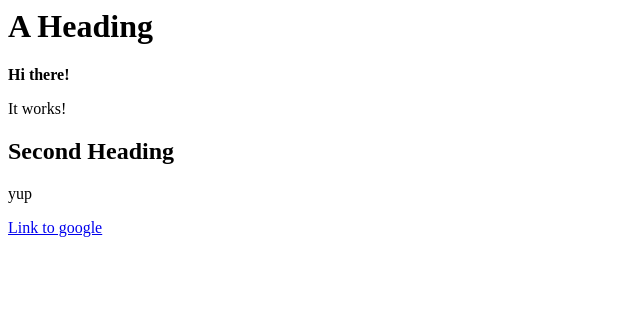
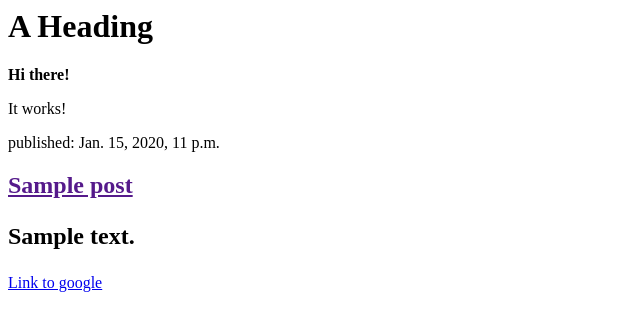
Before and after one commit to michaeladayshchan/my-first-blog, a Django app: template blog/templates/blog/post_list.html in a window 1280 px wide. Shown: the top 331 px of the page, without its empty margins (0-640 px from the left). Run offline with Django 3.2, Linux system fonts and the light colour scheme; the template is opened without the code that fills it: values that come from a table or form of the project are taken from there, others are empty; tables that the repository leaves empty hold one stand-in row (values such as "Sample post").

Commit message:
Modified templates to display posts from database.

```diff
--- a/blog/templates/blog/post_list.html
+++ b/blog/templates/blog/post_list.html
@@ -9,10 +9,13 @@
     <strong>Hi there!</strong>
     <p>It works!</p>
   </div>
-  <div>
-    <h2>Second Heading</h2>
-    <p>yup<p>
-  </div>
+  {% for post in posts %}
+    <div>
+      <p>published: {{ post.published_date }}</p>
+      <h2><a href="">{{ post.title }}</a><h2>
+      <p>{{ post.text|linebreaksbr }}</p>
+    </div>
+  {% endfor %}
     <p><a href="https://www.google.com/">Link to google</a></p>
 
 </body>
--- a/blog/views.py
+++ b/blog/views.py
@@ -1,4 +1,8 @@
 from django.shortcuts import render
+from django.utils import timezone
+from .models import Post
+
 
 def post_list(request):
-    return render(request, 'blog/post_list.html',{})
+    posts = Post.objects.filter(published_date__lte=timezone.now()).order_by('published_date')
+    return render(request, 'blog/post_list.html',{'posts' : posts})
```
